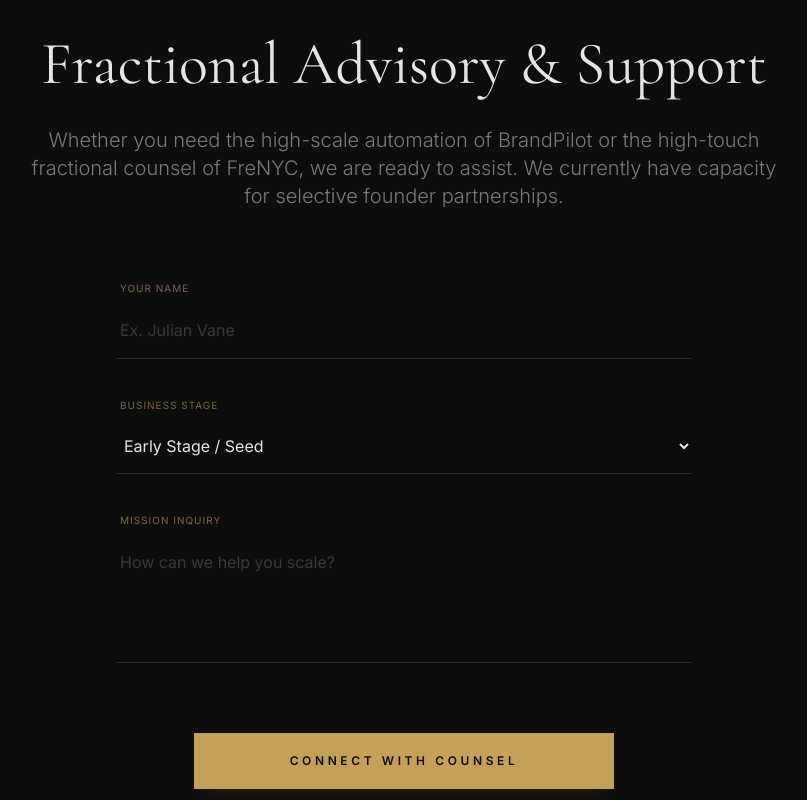
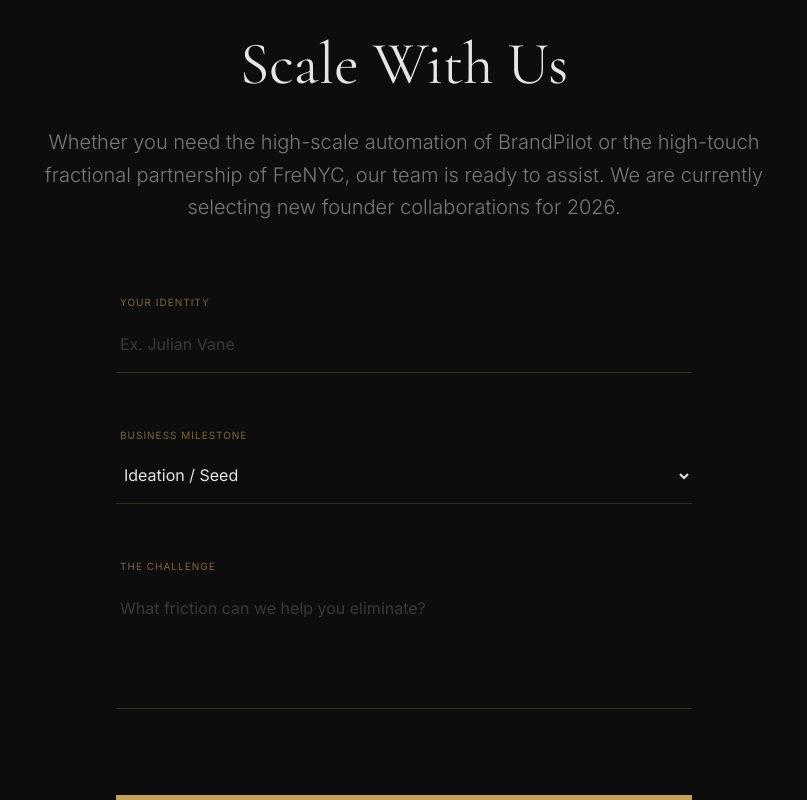
Before and after one commit to prashanthnatraj/svara-group, a React (Vite) app: page / in a window 1280 px wide. Shown: the part 4600-5400 px from the top of the page, without its empty margins (236-1043 px from the left). Built offline with nearby package versions, Linux system fonts and the light colour scheme.

Commit message:
Revise contact section and form labels

```diff
--- a/components/Contact.tsx
+++ b/components/Contact.tsx
@@ -1,4 +1,3 @@
-
 import React from 'react';
 
 const Contact: React.FC = () => {
@@ -6,16 +5,16 @@
     <section id="contact" className="py-32 bg-svara-black border-t border-svara-gold/10">
       <div className="container mx-auto px-6 md:px-12 text-center">
         <div className="max-w-3xl mx-auto space-y-8 mb-16">
-          <h2 className="font-serif text-5xl md:text-6xl text-svara-white">Fractional Advisory & Support</h2>
-          <p className="font-sans font-light text-xl text-svara-white/50">
-            Whether you need the high-scale automation of BrandPilot or the high-touch fractional counsel of FreNYC, we are ready to assist. We currently have capacity for selective founder partnerships.
+          <h2 className="font-serif text-5xl md:text-6xl text-svara-white">Scale With Us</h2>
+          <p className="font-sans font-light text-xl text-svara-white/50 leading-relaxed">
+            Whether you need the high-scale automation of BrandPilot or the high-touch fractional partnership of FreNYC, our team is ready to assist. We are currently selecting new founder collaborations for 2026.
           </p>
         </div>
 
         <div className="max-w-xl mx-auto">
-          <form className="space-y-8 text-left" onSubmit={(e) => e.preventDefault()}>
+          <form className="space-y-12 text-left" onSubmit={(e) => e.preventDefault()}>
             <div className="space-y-1">
-              <label className="text-[10px] uppercase tracking-widest text-svara-gold/60 ml-1">Your Name</label>
+              <label className="text-[10px] uppercase tracking-widest text-svara-gold/60 ml-1">Your Identity</label>
               <input
                 type="text"
                 placeholder="Ex. Julian Vane"
@@ -23,27 +22,27 @@
               />
             </div>
             <div className="space-y-1">
-              <label className="text-[10px] uppercase tracking-widest text-svara-gold/60 ml-1">Business Stage</label>
+              <label className="text-[10px] uppercase tracking-widest text-svara-gold/60 ml-1">Business Milestone</label>
               <select className="w-full bg-transparent border-b border-svara-gold/20 py-4 px-1 focus:outline-none focus:border-svara-gold transition-colors font-sans text-svara-white">
-                <option className="bg-svara-black" value="early">Early Stage / Seed</option>
-                <option className="bg-svara-black" value="growth">Growth Stage</option>
+                <option className="bg-svara-black" value="early">Ideation / Seed</option>
+                <option className="bg-svara-black" value="growth">Early Growth</option>
                 <option className="bg-svara-black" value="scale">Scaling / Series A+</option>
               </select>
             </div>
             <div className="space-y-1">
-              <label className="text-[10px] uppercase tracking-widest text-svara-gold/60 ml-1">Mission Inquiry</label>
+              <label className="text-[10px] uppercase tracking-widest text-svara-gold/60 ml-1">The Challenge</label>
               <textarea
                 rows={4}
-                placeholder="How can we help you scale?"
+                placeholder="What friction can we help you eliminate?"
                 className="w-full bg-transparent border-b border-svara-gold/20 py-4 px-1 focus:outline-none focus:border-svara-gold transition-colors font-sans text-svara-white placeholder:text-svara-white/20 resize-none"
               ></textarea>
             </div>
             <div className="pt-8 flex justify-center">
               <button
                 type="submit"
-                className="w-full md:w-auto px-24 py-5 bg-svara-gold text-svara-black uppercase tracking-[0.3em] text-xs font-bold hover:bg-svara-white transition-all duration-500 shadow-xl shadow-svara-gold/5"
+                className="w-full px-24 py-5 bg-svara-gold text-svara-black uppercase tracking-[0.3em] text-[10px] font-bold hover:bg-svara-white transition-all duration-500 shadow-xl shadow-svara-gold/5"
               >
-                Connect with Counsel
+                Inquire for Partnership
               </button>
             </div>
           </form>
```
